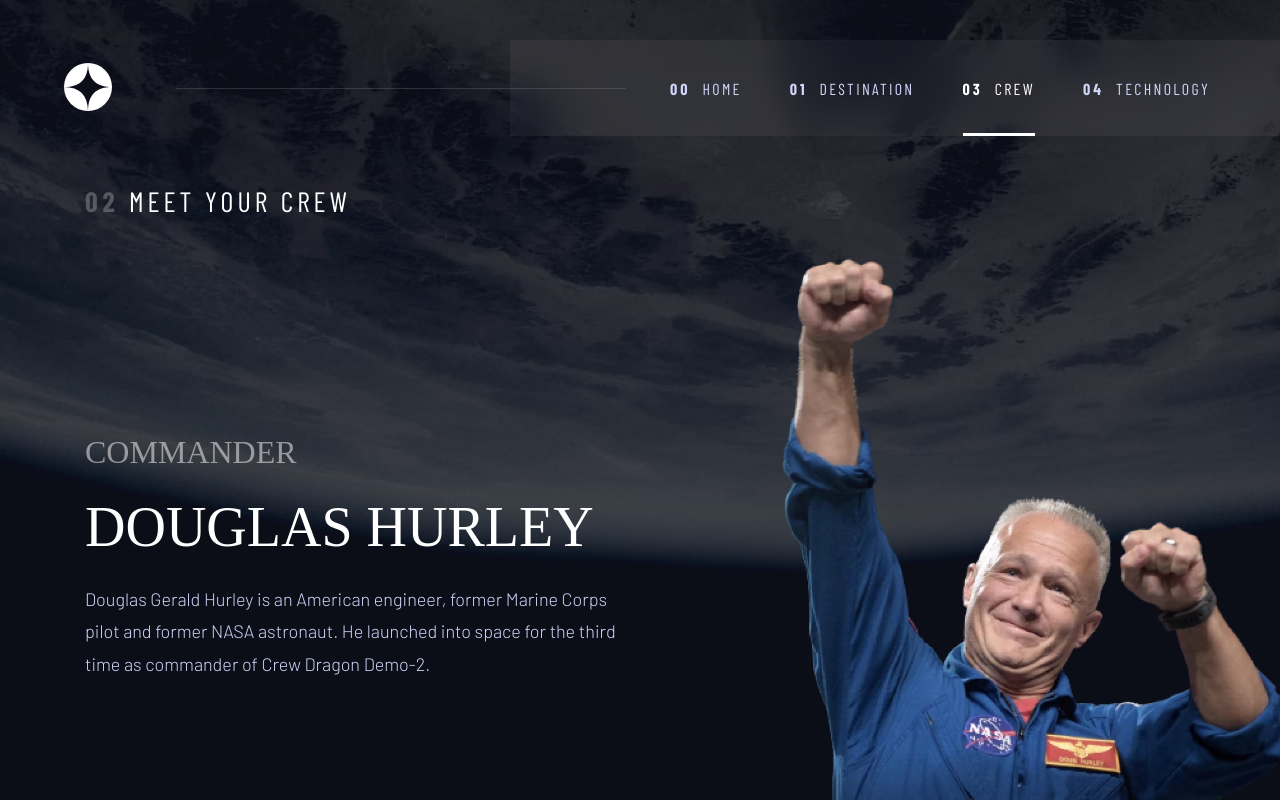
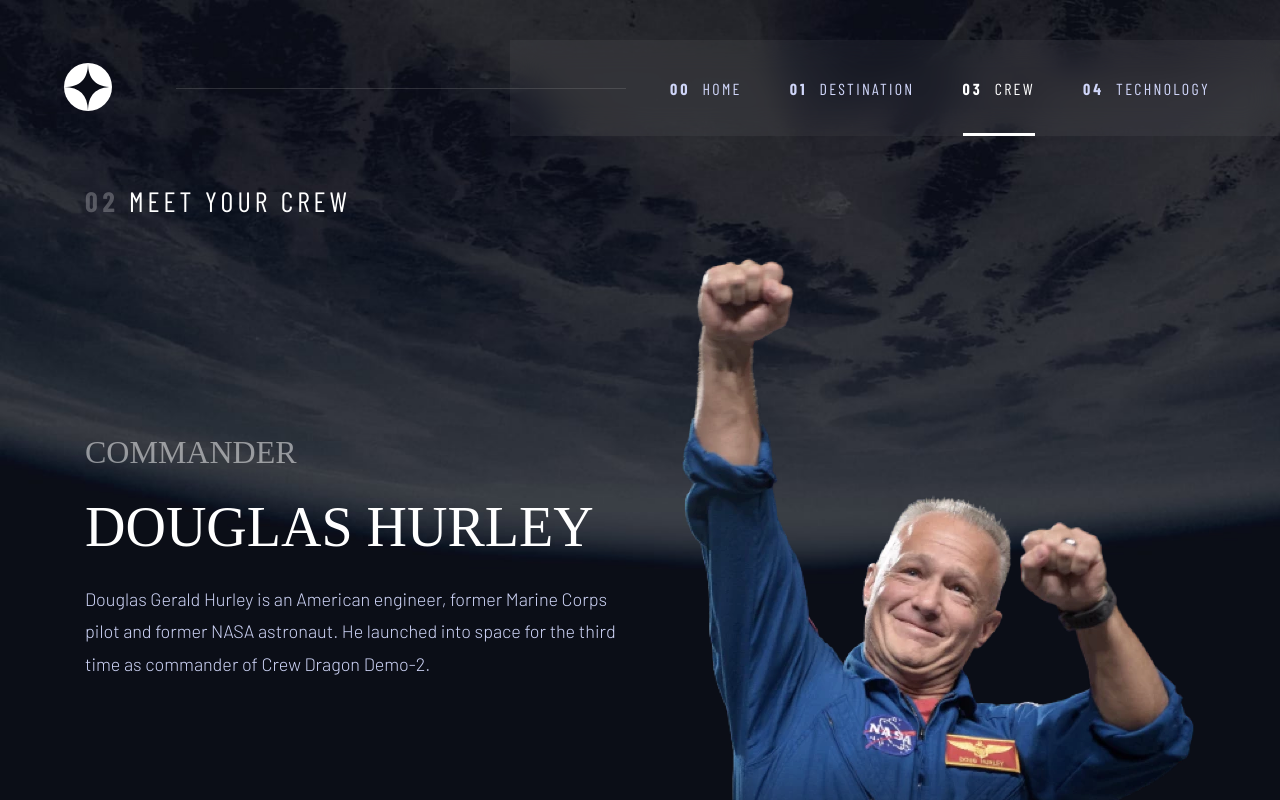
Before and after one commit to aminetiouk/space-tourism-website, a React (Vite) app: page /crew in a window 1280 px wide. Shown: the top 800 px of the page. Built offline with nearby package versions, Linux system fonts and the light colour scheme; a web font is replaced by a local one.

Commit message:
refactor(css): improve crew layout grid by making second column flexible

```diff
--- a/src/styles/global.css
+++ b/src/styles/global.css
@@ -342,7 +342,7 @@ body {
 }
 .crew__layout {
   display: grid;
-  grid-template-columns: 539px 639px;
+  grid-template-columns: 539px 1fr;
   grid-template-rows: 631px 103px;
   column-gap: 32px;
   height: 100%;
```
